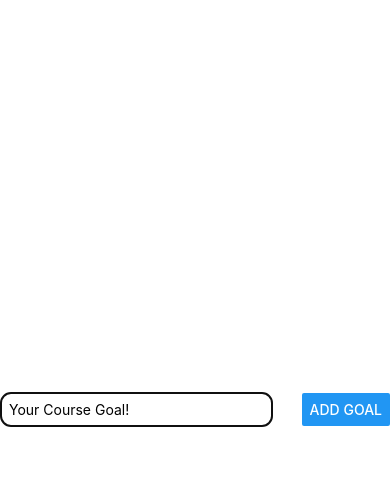
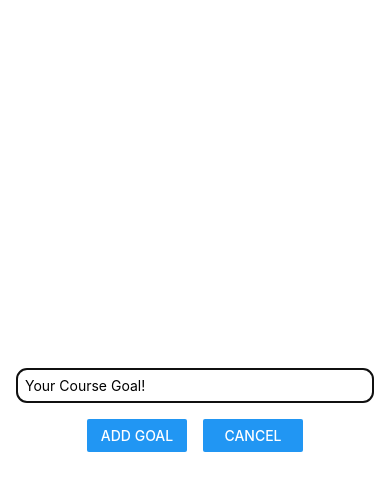
Before and after one commit to davidliberal0/native-app, a React Native app: screen / in a window 390 px wide. Both pictures are taken after a click on the button "ADD NEW GOAL". Shown: the top 490 px of the page. Built offline with nearby package versions, Linux system fonts and the light colour scheme.

Commit message:
add styling to modal

```diff
--- a/components/GoalInput.jsx
+++ b/components/GoalInput.jsx
@@ -22,7 +22,14 @@
           onChangeText={goalInputHandler}
           value={enteredGoal}
         />
-        <Button title="Add Goal" onPress={addGoalHandler} />
+        <View style={styles.buttonContainer}>
+          <View style={styles.button}>
+            <Button title="Add Goal" onPress={addGoalHandler} />
+          </View>
+          <View style={styles.button}>
+            <Button title="Cancel" />
+          </View>
+        </View>
       </View>
     </Modal>
   );
@@ -31,20 +38,28 @@
 const styles = StyleSheet.create({
   inputContainer: {
     flex: 1,
-    flexDirection: "row",
-    justifyContent: "space-between",
+    flexDirection: "column",
+    justifyContent: "center",
     alignItems: "center",
     marginBottom: 24,
     borderBottomWidth: 1,
     borderBottomColor: "grey",
+    padding: 16,
   },
   textInput: {
     borderWidth: 1,
     borderColor: "#cccccc",
-    width: "70%",
-    marginRight: 8,
+    width: "100%",
     padding: 8,
     borderRadius: 10,
+  },
+  buttonContainer: {
+    marginTop: 16,
+    flexDirection: "row",
+  },
+  button: {
+    width: 100,
+    marginHorizontal: 8,
   },
 });
 
```
